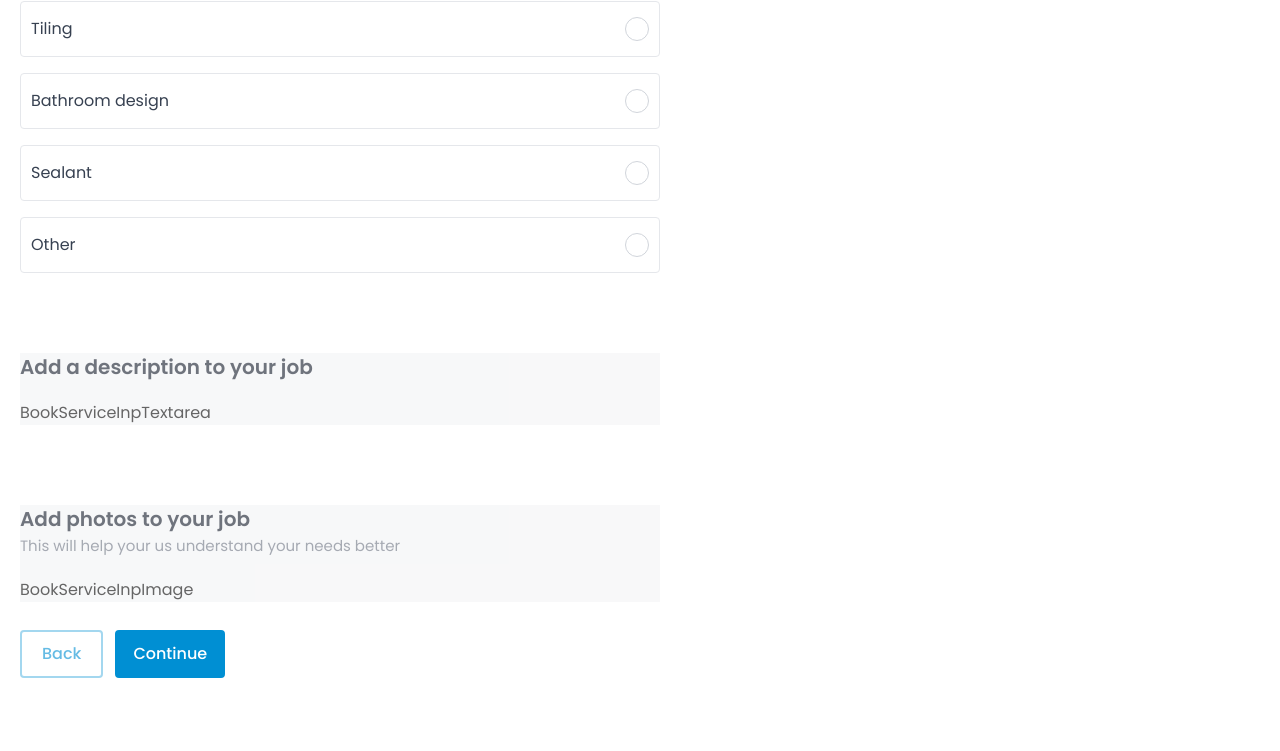
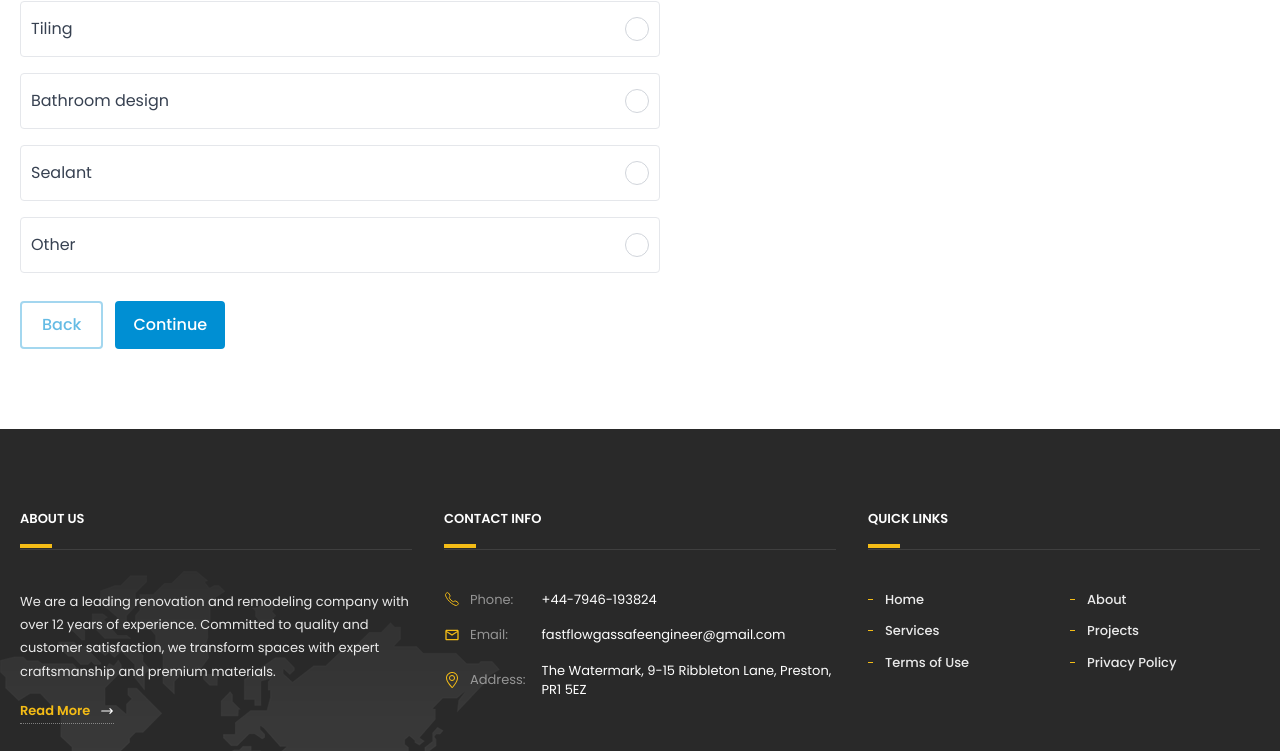
Before and after one commit to sababashfak/fastflow_frontend, a React (Vite) app: page /book-service/bathrooms in a window 1280 px wide. Shown: the part 707-1458 px from the top of the page. Built offline with nearby package versions, Linux system fonts and the light colour scheme.

Commit message:
service booking description added

```diff
--- a/src/components/BookService/BookServiceForm.tsx
+++ b/src/components/BookService/BookServiceForm.tsx
@@ -1,5 +1,6 @@
 import { TCategory } from "@/interfaces/categories";
 import React, { useState } from "react";
+import { toast } from "sonner";
 import BookServiceStep from "./BookServiceStep";
 
 type BookServiceFormProps = {
@@ -22,6 +23,16 @@ const BookServiceForm: React.FC<BookServiceFormProps> = ({ category }) => {
   };
 
   const handleContinue = () => {
+    if (!formData[currentStep]) {
+      const errorMessages = {
+        radio: "Please select an option",
+        textarea: "Please enter a description",
+        image: "Please upload an image",
+      };
+
+      return toast.error(errorMessages[steps[currentStep].step_type]);
+    }
+
     if (currentStep < steps.length - 1) {
       setCurrentStep(currentStep + 1);
     }
@@ -43,7 +54,7 @@ const BookServiceForm: React.FC<BookServiceFormProps> = ({ category }) => {
               step={step}
               index={index}
               currentStep={currentStep}
-              value={formData[currentStep]}
+              value={formData[index]}
               handleFormDataChange={handleFormDataChange}
             />
           ))}
--- a/src/components/BookService/BookServiceInpTextarea.tsx
+++ b/src/components/BookService/BookServiceInpTextarea.tsx
@@ -1,5 +1,23 @@
-const BookServiceInpTextarea = () => {
-  return <div>BookServiceInpTextarea</div>;
+import { Textarea } from "../ui/textarea";
+
+type BookServiceInpTextareaProps = {
+  value: string;
+  handleFormDataChange: (value: string) => void;
+};
+
+const BookServiceInpTextarea: React.FC<BookServiceInpTextareaProps> = ({
+  value,
+  handleFormDataChange,
+}) => {
+  return (
+    <div>
+      <Textarea
+        value={value}
+        onChange={(e) => handleFormDataChange(e.target.value)}
+        className="h-32 p-4"
+      />
+    </div>
+  );
 };
 
 export default BookServiceInpTextarea;
--- a/src/components/BookService/BookServiceStep.tsx
+++ b/src/components/BookService/BookServiceStep.tsx
@@ -21,9 +21,10 @@ const BookServiceStep: React.FC<BookServiceStepProps> = ({
 }) => {
   return (
     <div
+      id={`step-${index}`}
       className={cn(
-        "bg-gray-100",
-        currentStep >= index && "bg-white",
+        "hidden",
+        currentStep >= index && "block",
         currentStep !== index && "pointer-events-none opacity-60",
       )}
     >
@@ -44,7 +45,12 @@ const BookServiceStep: React.FC<BookServiceStepProps> = ({
           handleFormDataChange={handleFormDataChange}
         />
       )}
-      {step.step_type === "textarea" && <BookServiceInpTextarea />}
+      {step.step_type === "textarea" && (
+        <BookServiceInpTextarea
+          value={value}
+          handleFormDataChange={handleFormDataChange}
+        />
+      )}
       {step.step_type === "image" && <BookServiceInpImage />}
     </div>
   );
--- a/src/interfaces/categories.ts
+++ b/src/interfaces/categories.ts
@@ -6,7 +6,7 @@ export interface TStepOption {
 export interface TStep {
   step_name: string;
   step_description?: string;
-  step_type: string;
+  step_type: "radio" | "textarea" | "image";
   step_option?: TStepOption[];
   step_placeholder?: string;
 }
```
